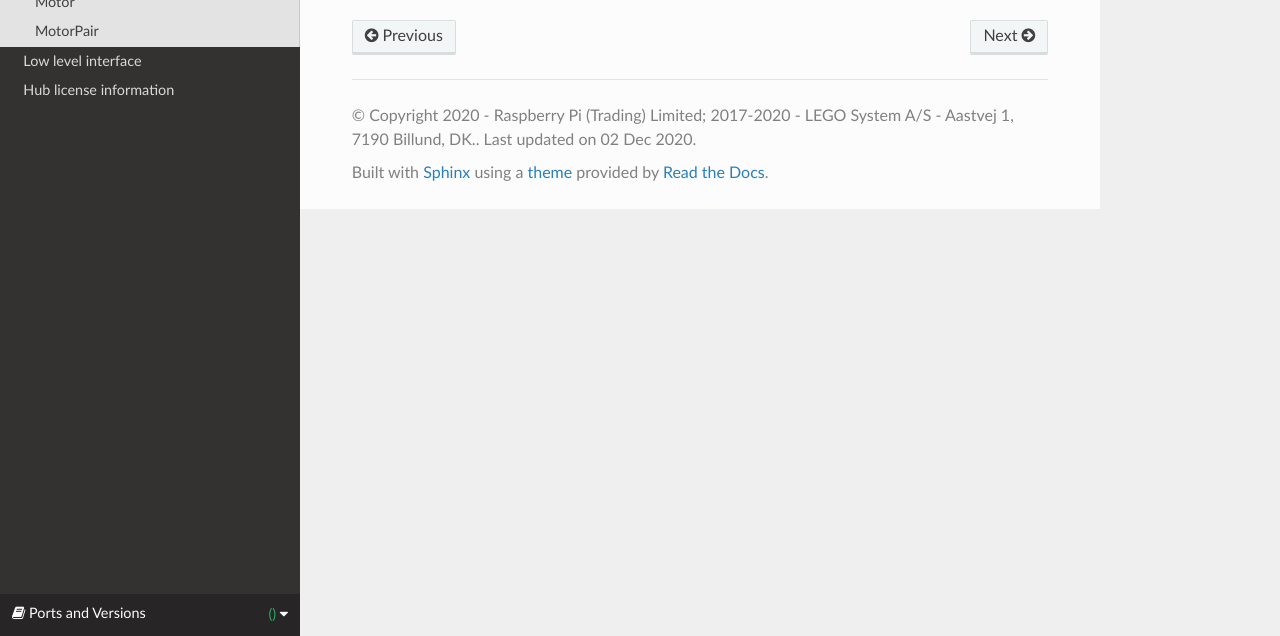
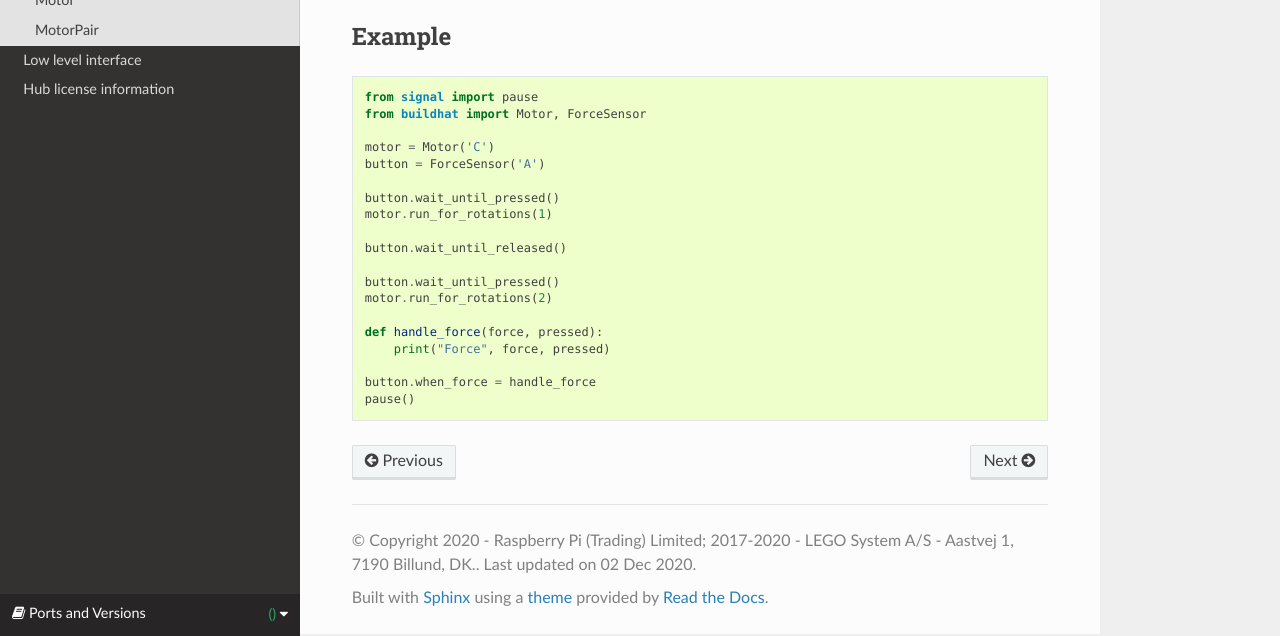
Before and after one commit to RaspberryPiFoundation/python-build-hat, a Sphinx documentation site: the page built from docs/shortcake/wrapper/forcesensor.rst, in a window 1280 px wide, cut to the strip 264-900 px from the top of the page. Built offline with Sphinx 7.4.7 and the Read the Docs theme 2.0.0, drawn with Linux system fonts in a browser that asks for light colours; some of the changed text lies outside the part shown.

Commit message:
force sensor example

```diff
--- a/docs/shortcake/wrapper/distancesensor.rst
+++ b/docs/shortcake/wrapper/distancesensor.rst
@@ -6,6 +6,6 @@ DistanceSensor
    :inherited-members:
 
 Example
-=======
+-------
 
 .. literalinclude:: distance.py
--- /dev/null
+++ b/docs/shortcake/wrapper/force.py
@@ -0,0 +1,19 @@
+from signal import pause
+from buildhat import Motor, ForceSensor
+
+motor = Motor('C')
+button = ForceSensor('A')
+
+button.wait_until_pressed()
+motor.run_for_rotations(1)
+
+button.wait_until_released()
+
+button.wait_until_pressed()
+motor.run_for_rotations(2)
+
+def handle_force(force, pressed):
+    print("Force", force, pressed)
+
+button.when_force = handle_force
+pause()
--- a/docs/shortcake/wrapper/forcesensor.rst
+++ b/docs/shortcake/wrapper/forcesensor.rst
@@ -4,3 +4,8 @@ ForceSensor
 .. autoclass:: buildhat.ForceSensor
    :members:
    :inherited-members:
+
+Example
+-------
+
+.. literalinclude:: force.py
```
